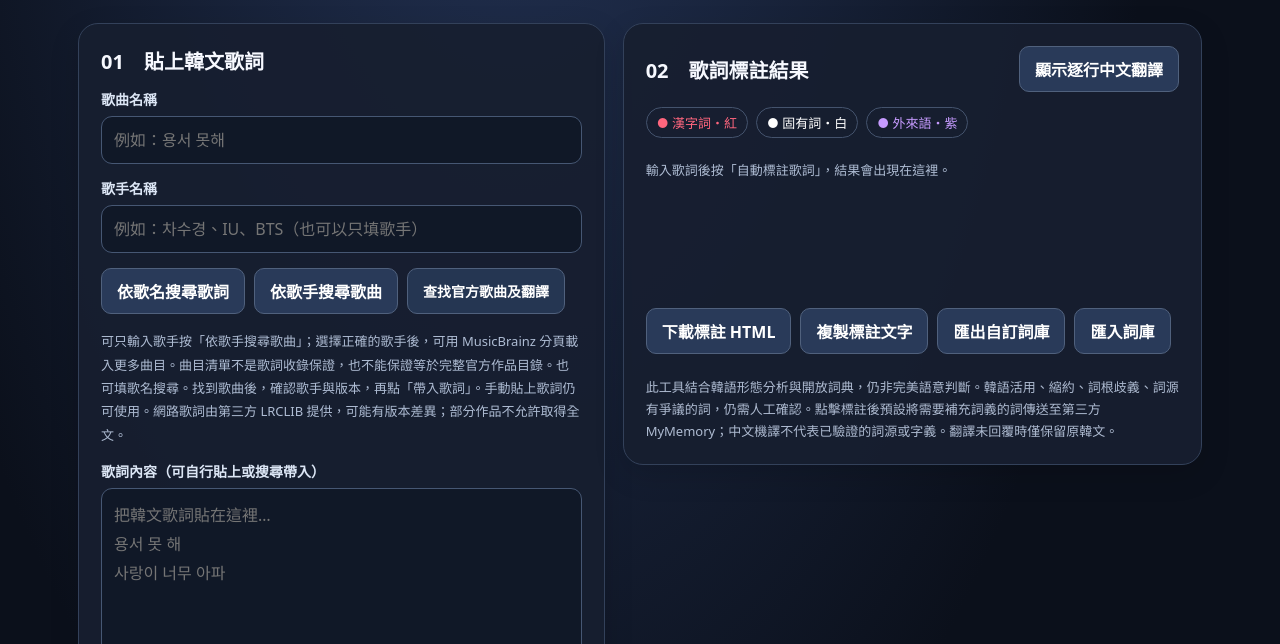
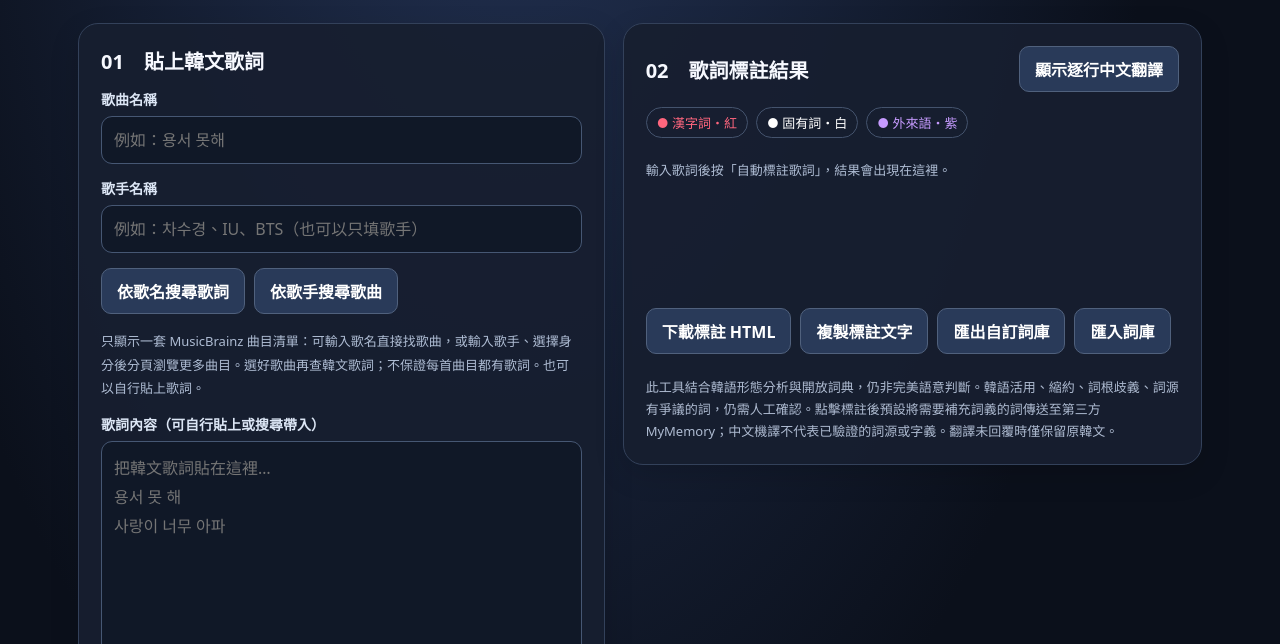
Before and after one commit to smartleo123/Korea-Lyrics-Translator, a website built with Vite: page index.html in a window 1280 px wide. Shown: the part 156-800 px from the top of the page. Built offline with nearby package versions, Linux system fonts and the light colour scheme; files whose address does not match are found by name; what garu-ko would draw is missing.

Commit message:
Remove extra source link and show one streamlined song search interface

```diff
--- a/index.html
+++ b/index.html
@@ -24,9 +24,9 @@ dialog{background:#1b2740;border:1px solid #7590b6;border-radius:16px;color:whit
 <div class="layout">
 <section class="panel"><h2>01　貼上韓文歌詞</h2><label for="title">歌曲名稱</label><input id="title" placeholder="例如：용서 못해" maxlength="120">
 <label for="artist">歌手名稱</label><input id="artist" placeholder="例如：차수경、IU、BTS（也可以只填歌手）" maxlength="120">
-<div class="actions"><button id="findLyrics" type="button">依歌名搜尋歌詞</button><button id="findArtistSongs" type="button">依歌手搜尋歌曲</button><a id="officialSearch" class="link-button" target="_blank" rel="noopener noreferrer" href="https://music.apple.com/tw/">查找官方歌曲及翻譯</a></div>
+<div class="actions"><button id="findLyrics" type="button">依歌名搜尋歌詞</button><button id="findArtistSongs" type="button">依歌手搜尋歌曲</button></div>
 <div id="songSearchStatus" class="hint" role="status" aria-live="polite"></div><div id="artistDirectory" class="artist-directory" hidden></div><div id="songResults" class="song-results" aria-label="歌曲搜尋結果"></div>
-<p class="hint">可只輸入歌手按「依歌手搜尋歌曲」；選擇正確的歌手後，可用 MusicBrainz 分頁載入更多曲目。曲目清單不是歌詞收錄保證，也不能保證等於完整官方作品目錄。也可填歌名搜尋。找到歌曲後，確認歌手與版本，再點「帶入歌詞」。手動貼上歌詞仍可使用。網路歌詞由第三方 LRCLIB 提供，可能有版本差異；部分作品不允許取得全文。</p>
+<p class="hint">只顯示一套 MusicBrainz 曲目清單：可輸入歌名直接找歌曲，或輸入歌手、選擇身分後分頁瀏覽更多曲目。選好歌曲再查韓文歌詞；不保證每首曲目都有歌詞。也可以自行貼上歌詞。</p>
 <label for="source">歌詞內容（可自行貼上或搜尋帶入）</label><textarea id="source" spellcheck="false" placeholder="把韓文歌詞貼在這裡…&#10;용서 못 해&#10;사랑이 너무 아파"></textarea>
 <details class="optional-translation"><summary>已有官方或授權的中文歌詞？可貼在這裡優先使用</summary><label for="providedChinese">自行提供的中文翻譯（依韓文逐行對齊）</label><textarea id="providedChinese" spellcheck="false" placeholder="若已有授權可使用的中文譯文，依韓文的行序貼在這裡。沒有的行將由 MyMemory 補譯。"></textarea><p class="hint">只有你自行提供的內容才會被當作優先譯文，網站不會宣稱未驗證的網路文字是官方版本。</p></details>
 <div class="actions"><button class="primary" id="annotate">自動標註歌詞</button><button id="sample">載入短句範例</button><button id="clear">清空</button></div><div id="notice" role="status"></div>
```
